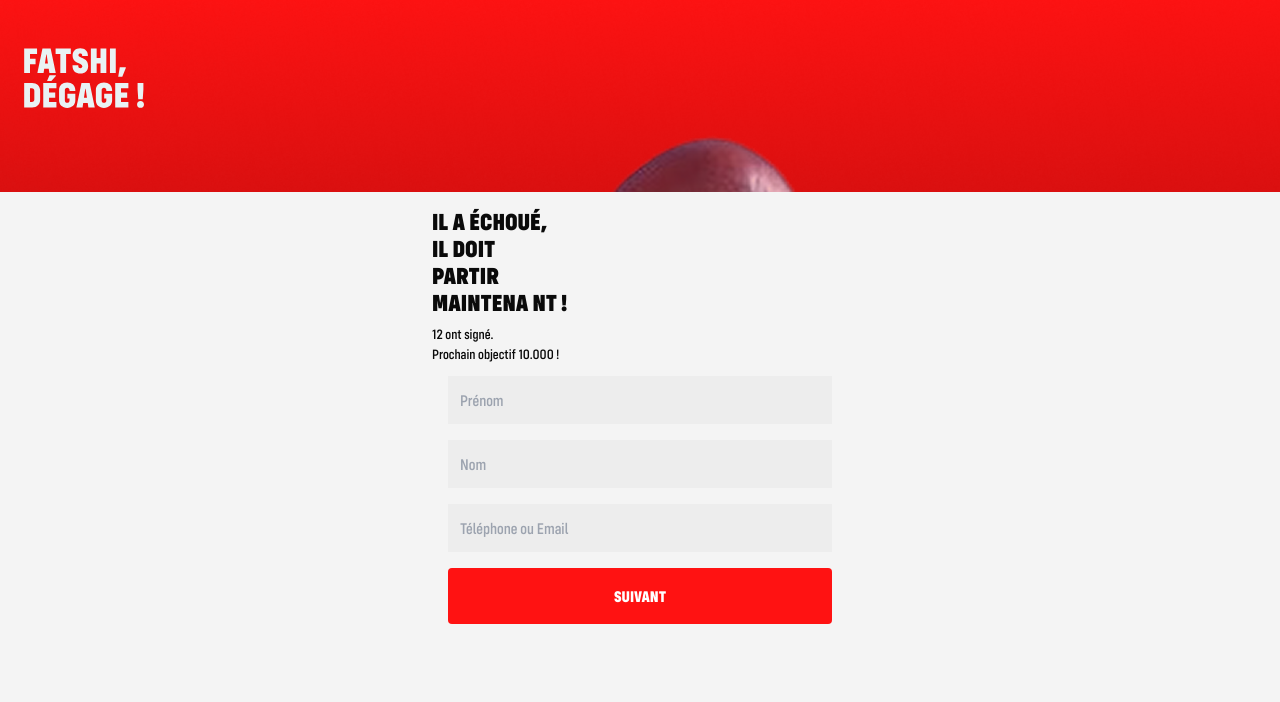
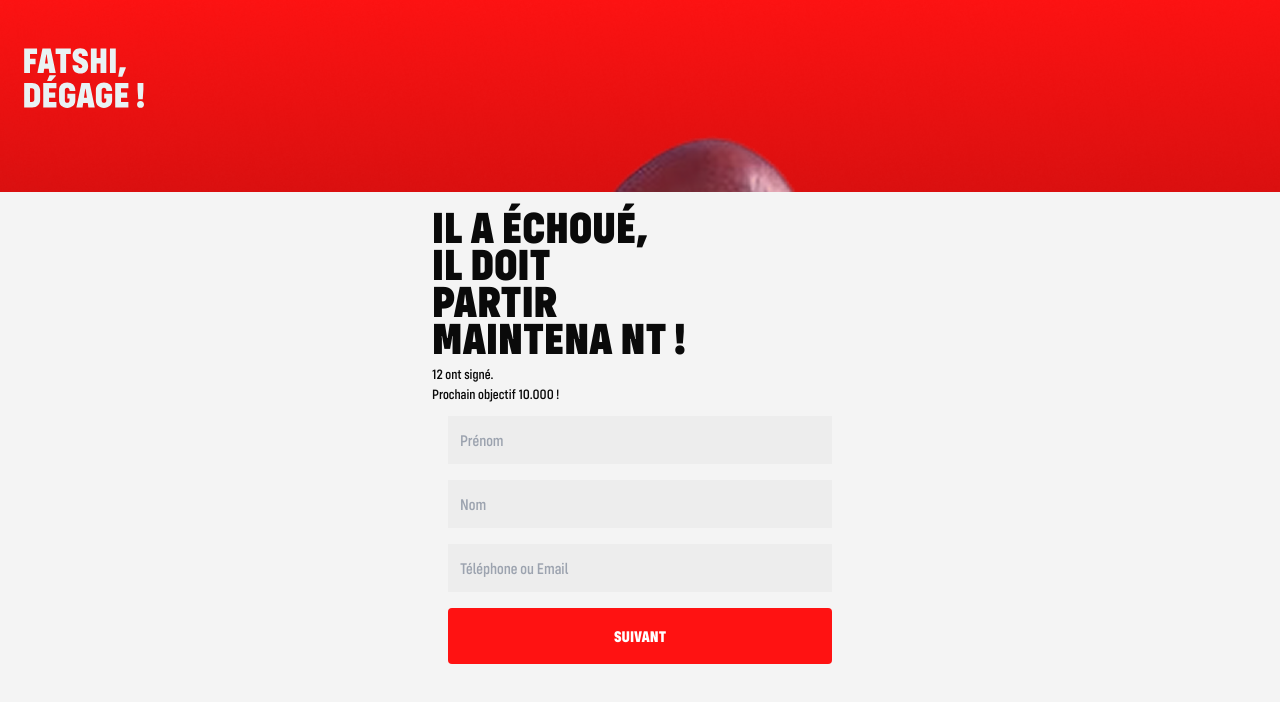
Before and after one commit to jambu43/fdegage, a Next.js app: page / in a window 1280 px wide. Shown: the top 702 px of the page. Built offline with nearby package versions, Linux system fonts and the light colour scheme.

Commit message:
Fix: text size

```diff
--- a/app/globals.css
+++ b/app/globals.css
@@ -46,7 +46,10 @@
 
 body {
   font-family: 'MyFont', sans-serif;
+  @apply overflow-hidden;
 }
+
+
 
 @layer base {
   :root {
--- a/app/page.tsx
+++ b/app/page.tsx
@@ -81,7 +81,7 @@ export default function Home() {
         className="relative max-w-md mx-auto p-4 bg-[#F4F4F4]"
         style={{ blockSize: "72vh", overflowY: "hidden" }}
       >
-        <h1 className=" font-extrabold text-2xl leading-[27px]">
+        <h1 className=" font-extrabold text-[45px] leading-[37px]">
           IL A ÉCHOUÉ, <br /> IL DOIT <br /> PARTIR <br /> MAINTENA NT !
         </h1>
         <p className="text-light text-sm mt-2">
@@ -153,7 +153,6 @@ export default function Home() {
                     className="w-full p-3 bg-[#EDEDED] border-[#EDEDED]  text-black"
                     required
                   />
-                  <div className="flex justify-between"></div>
                   {/* <button
                     type="button"
                     onClick={prevStep}
```
